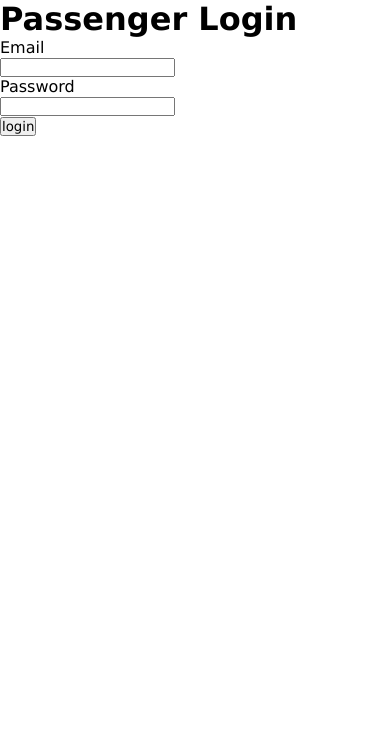
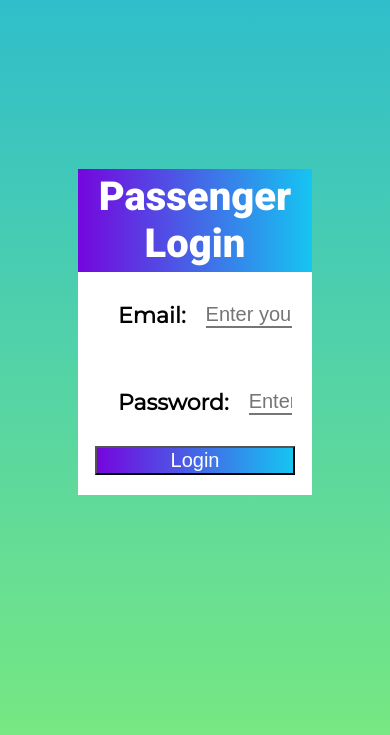
Before and after one commit to Sidd438/DBMSproject, a Django app: page /users/login/ in a window 390 px wide. Shown: the top 735 px of the page. Run offline with Django 4.2, Linux system fonts and the light colour scheme.

Commit message:
audaz and contact us

```diff
--- /dev/null
+++ b/static/booking.css
@@ -0,0 +1,5 @@
+*{
+    margin:0;
+    padding:0;
+    box-sizing:border-box;
+}
--- a/static/login.css
+++ b/static/login.css
@@ -2,11 +2,70 @@
     margin:0;
     padding:0;
     box-sizing:border-box;
-    font-family: Montserrat, MontserratV2, Verdana, arial, sans-serif;
+    /* font-family: 'Montserrat', sans-serif; */
+
 }
-html{
+html {
+    background-image: linear-gradient(
+      rgb(25, 183, 197, 0.9),
+      rgb(98, 233, 86, 0.8)
+    );
+    background-attachment: fixed;
+    background-size: cover;
     scroll-behavior: smooth;
 }
 body{
     width:100vw;
 }
+.commondiv{
+    width:60vw;
+    margin-left: 20vw;
+    margin-top: 20vh;
+}
+.heading {
+    text-align: center;
+    background-image: linear-gradient(90deg, rgb(117, 6, 221), rgb(21, 197, 241));
+    font-size: 40px !important;
+    padding:2% 0%;
+    width: 100%;
+    font-family: 'Roboto', sans-serif !important;
+    color: white;
+    text-align: center;
+}
+.formbody{
+    background-color: white;
+    color:black;
+
+}
+.lab{
+    font-size: 22px;
+}
+.email{
+    font-family: 'Montserrat', sans-serif;
+    font-size: 20px;
+    padding: 30px 40px;
+    display: flex;
+}
+.pwd{
+    font-family: 'Montserrat', sans-serif;
+    font-size: 20px;
+    padding: 30px 40px;
+    display: flex;
+}
+input{
+    border-left: none;
+    border-right: none;
+    border-top: none;
+    border-radius: 0;
+    margin-left:20px;
+    font-size:20px;
+    width:100%;
+}
+.login_button{
+    font-size: 20px;
+    background-image: linear-gradient(90deg, rgb(117, 6, 221), rgb(21, 197, 241));
+    padding:0.5% 2%;
+    min-width: 200px;
+    color:white;
+    margin-bottom: 20px;
+}
--- a/users/templates/login.html
+++ b/users/templates/login.html
@@ -6,31 +6,49 @@
     <meta charset="utf-8" />
     <meta name="viewport" content="width=device-width, initial-scale=1" />
     <link href="{% static 'login.css' %}" type="text/css" rel="Stylesheet" />
+    <link rel="preconnect" href="https://fonts.googleapis.com" />
+    <link rel="preconnect" href="https://fonts.gstatic.com" crossorigin />
+    <link
+      href="https://fonts.googleapis.com/css2?family=Anton&family=Montserrat&family=Roboto:wght@900&display=swap"
+      rel="stylesheet"
+    />
     <title>Passenger Login</title>
   </head>
   <body>
-    <h1>Passenger Login</h1>
+    <div class="commondiv">
+      <div class="heading">
+        <p><b>Passenger Login</b></p>
+      </div>
+      <div class="formbody">
         <form method="POST" action="../../flights/">
           {% csrf_token %}
+          <div class="email">
+            <label for="staticEmail" class="lab"><b>Email:</b></label>
             <div>
-        <label for="staticEmail">Email</label>
-        <div class="col-sm-10">
               <input
                 type="email"
                 name="name"
                 class="form-control"
                 id="staticEmail"
+                placeholder="Enter your email ID"
               />
             </div>
           </div>
+          <div class="pwd">
+            <label for="inputPassword" class="lab"><b>Password:</b></label>
             <div>
-        <label for="inputPassword">Password</label>
-        <div>
-          <input type="password" name="password" id="inputPassword" />
+              <input
+                type="password"
+                name="password"
+                id="inputPassword"
+                placeholder="Enter your password"
+              />
             </div>
           </div>
-      <button>login</button>
+          <center><button class="login_button">Login</button></center>
         </form>
+      </div>
+    </div>
     <!-- Optional JavaScript; choose one of the two! -->
 
     <!-- Option 1: Bootstrap Bundle with Popper -->
```
Also changed, not shown: flights/templates/booking.html (+2 -9 lines), flights/templates/flightlist.html (+29 -9 lines), static/flightlist.css (added, +74 -0 lines), static/bookinglist.css (added), static/seatlist.css (added), 1 other file. Lines whose indentation alone changed are shown as unchanged.
